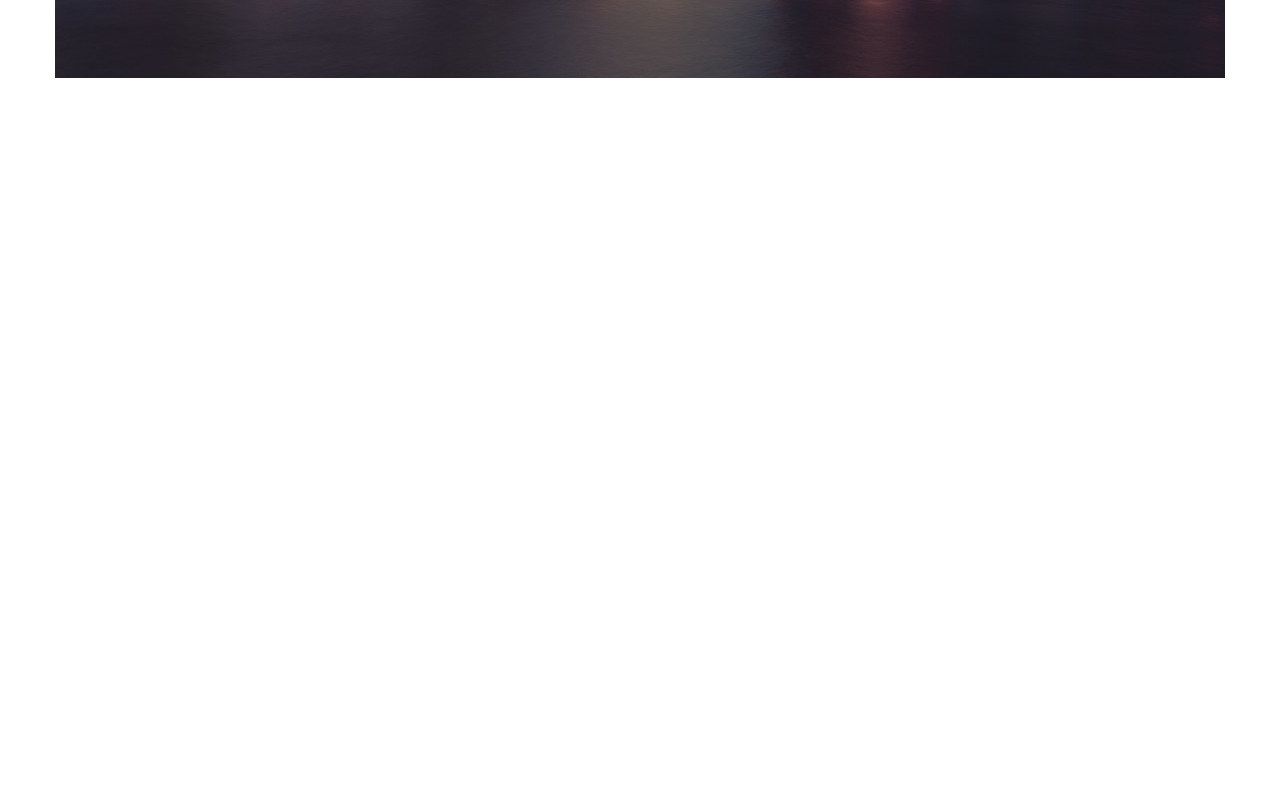
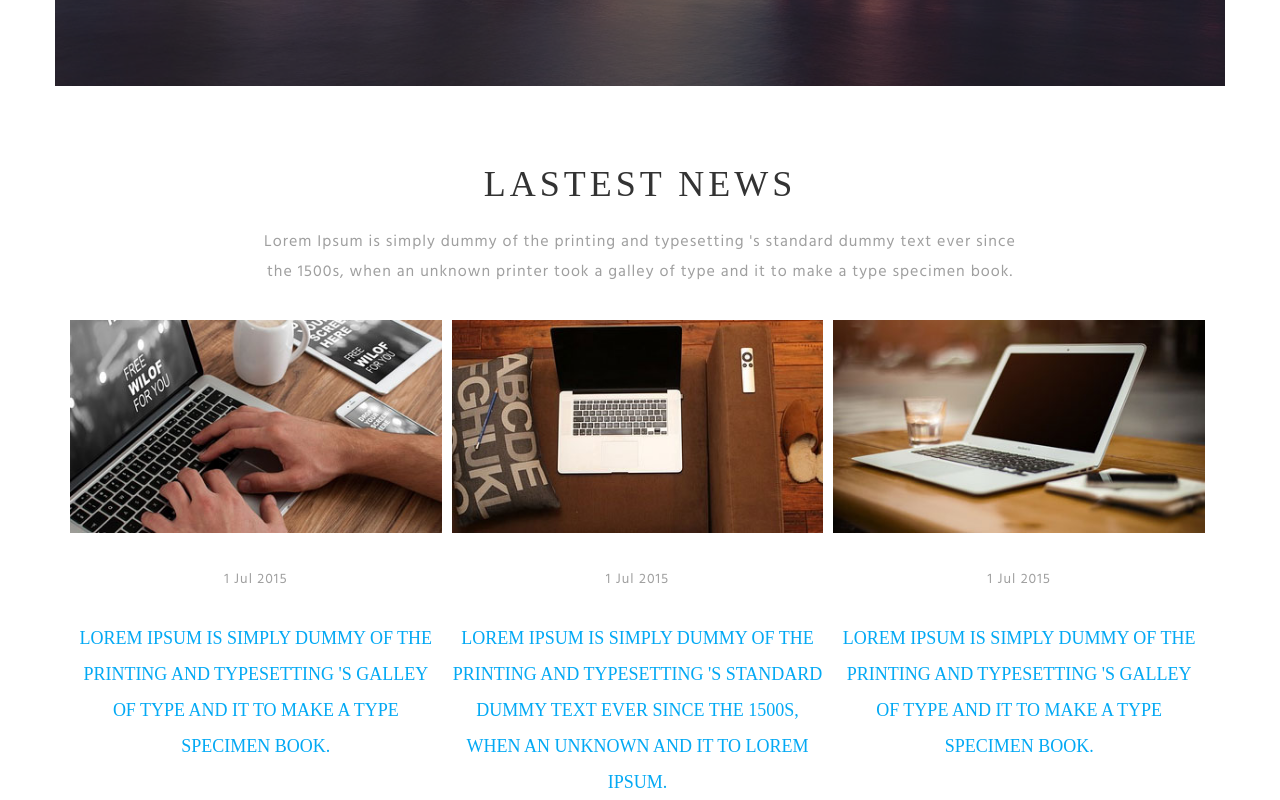
Before and after one commit to nakhaev/myLab, a website: page app/index.html in a window 1280 px wide. Shown: the part 2249-3049 px from the top of the page. Before the commit the page ends 2727 px from the top, so only its background shows below. Drawn offline with nearby package versions, Linux system fonts and the light colour scheme; a web font is replaced by a local one.

Commit message:
lastest news section complite

```diff
--- a/app/index.html
+++ b/app/index.html
@@ -203,8 +203,26 @@
       </div>
     </section><!-- /getStarted -->
     <section class="latestNews container">
-
-    </section>
+      <h2>lastest news</h2>
+      <p>Lorem Ipsum is simply dummy of the printing and typesetting 's standard dummy text ever since the 1500s, when an unknown printer took a galley of type and it to make a type specimen book.</p>
+      <ul class="list-inline">
+        <li class="col-xs-12 col-sm-4">
+          <img class="img-resp" src="img/newsSlide1.jpg">
+          <p class="date">1 Jul 2015</p>
+          <a href="#">Lorem Ipsum is simply dummy of the printing and typesetting 's   galley of type and it to make a type specimen book.</a>
+        </li>
+        <li class="col-xs-12 col-sm-4">
+          <img class="img-resp" src="img/newsSlide2.jpg">
+          <p class="date">1 Jul 2015</p>
+          <a href="#">Lorem Ipsum is simply dummy of the printing and typesetting 's standard dummy text ever since the 1500s, when an unknown and it to Lorem Ipsum.</a>
+        </li>
+        <li class="col-xs-12 col-sm-4">
+          <img class="img-resp" src="img/newsSlide3.jpg">
+          <p class="date">1 Jul 2015</p>
+          <a href="#">Lorem Ipsum is simply dummy of the printing and typesetting 's   galley of type and it to make a type specimen book.</a>
+        </li>
+      </ul>
+    </section><!-- /latestNews -->
 
     <script src="https://ajax.googleapis.com/ajax/libs/jquery/1.12.4/jquery.min.js"></script>
     <script src="js/bootstrap.js"></script>
--- a/app/less/myLabStyle.less
+++ b/app/less/myLabStyle.less
@@ -256,6 +256,8 @@
 	text-align: center;
 	padding-top: 58px;
 	padding-bottom: 64px;
+	padding-left: 0;
+	padding-right: 0;
 	.tabWrap {
 		h2 {
 			font: 36px/36px 'Hind-Semibold';
@@ -377,8 +379,10 @@
 
 /*-----------------------------------------getStarted-----------------------------------------*/
 .getStarted {
+	height: 400px;
+	margin-bottom: 60px;
 	.greeting-wrapper {
-		max-height: 400px;
+		min-height: 400px;
 		background: url('../img/getStartedBg.jpg') center center no-repeat;
 		.greeting {
 			max-width: 930px;
@@ -400,6 +404,44 @@
 		z-index: -1;
 	}
 }
+/*-----------------------------------------latestNews-----------------------------------------*/
+.latestNews {
+	text-align: center;
+	max-width: 1230px;
+	h2 {
+		font: 36px/36px 'Hind-Semibold';
+		text-transform: uppercase;
+		padding-bottom: 15px;
+		letter-spacing: 4px;
+		}
+	p {
+		font: 16px/30px 'Hind-Regular';
+		max-width: 770px;
+		margin: auto;
+		color: #9f9f9f;
+		margin-bottom: 33px;
+		letter-spacing: 1px;
+	}
+	ul {
+		li {
+			img {
+				margin-bottom: 40px;
+			}
+			.date {
+				font: 14px/14px 'Hind-Regular';
+			}
+			a {
+				font: 18px/36px 'Hind-Semibold';
+				color: @mainBlue;
+				text-decoration: none;
+				text-transform: uppercase;
+			}
+			a:hover {
+				color: @mainOrange;
+			}
+		}
+	}
+}
 
 @media screen and (min-width: 768px) {
 	@import "breakpoints/breakpoint768px.less";
```
Also changed, not shown: app/css/myLabStyle.css, app/img/newsSlide1.jpg (added), app/img/newsSlide2.jpg (added), app/img/newsSlide3.jpg (added).
